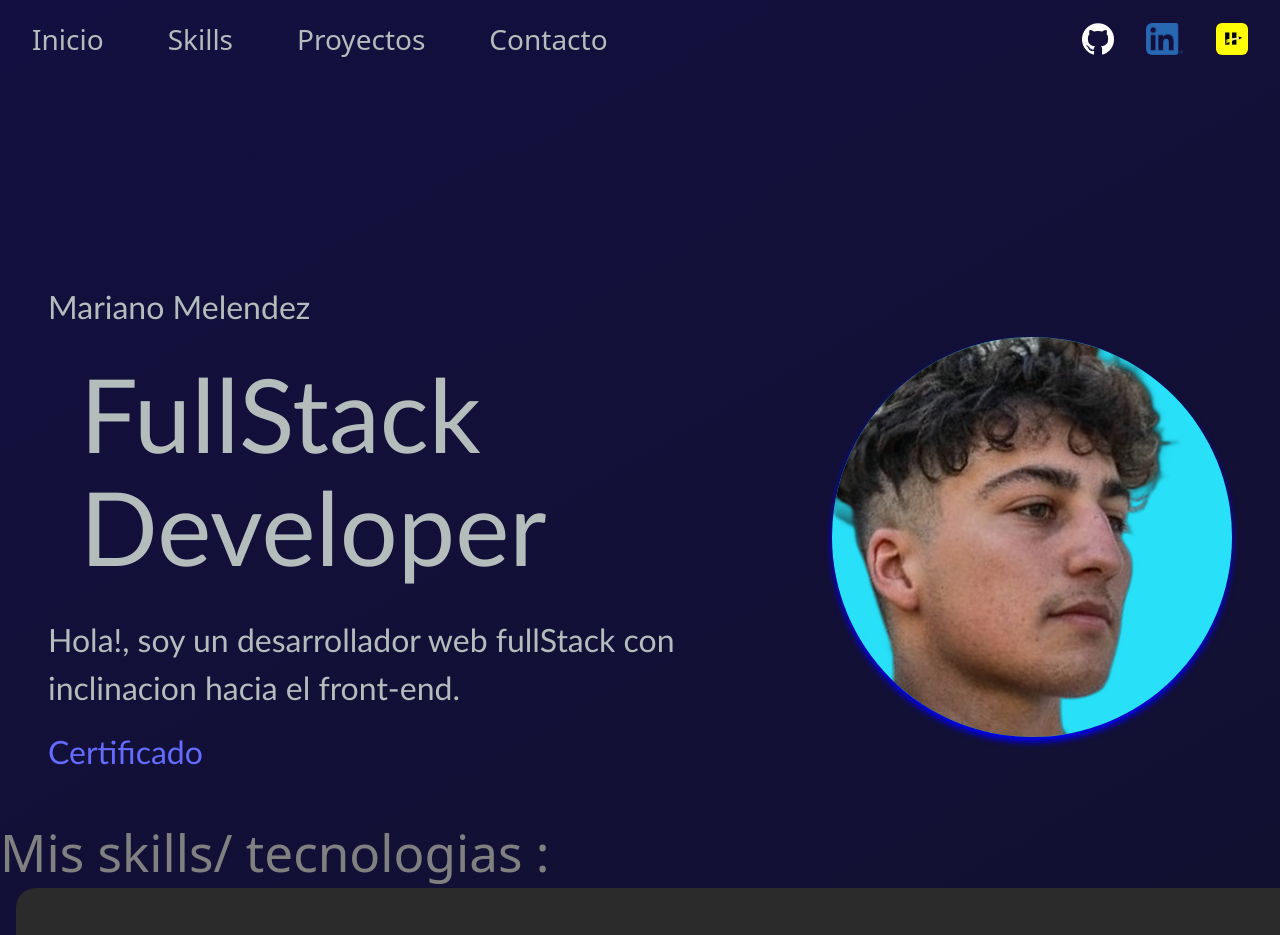
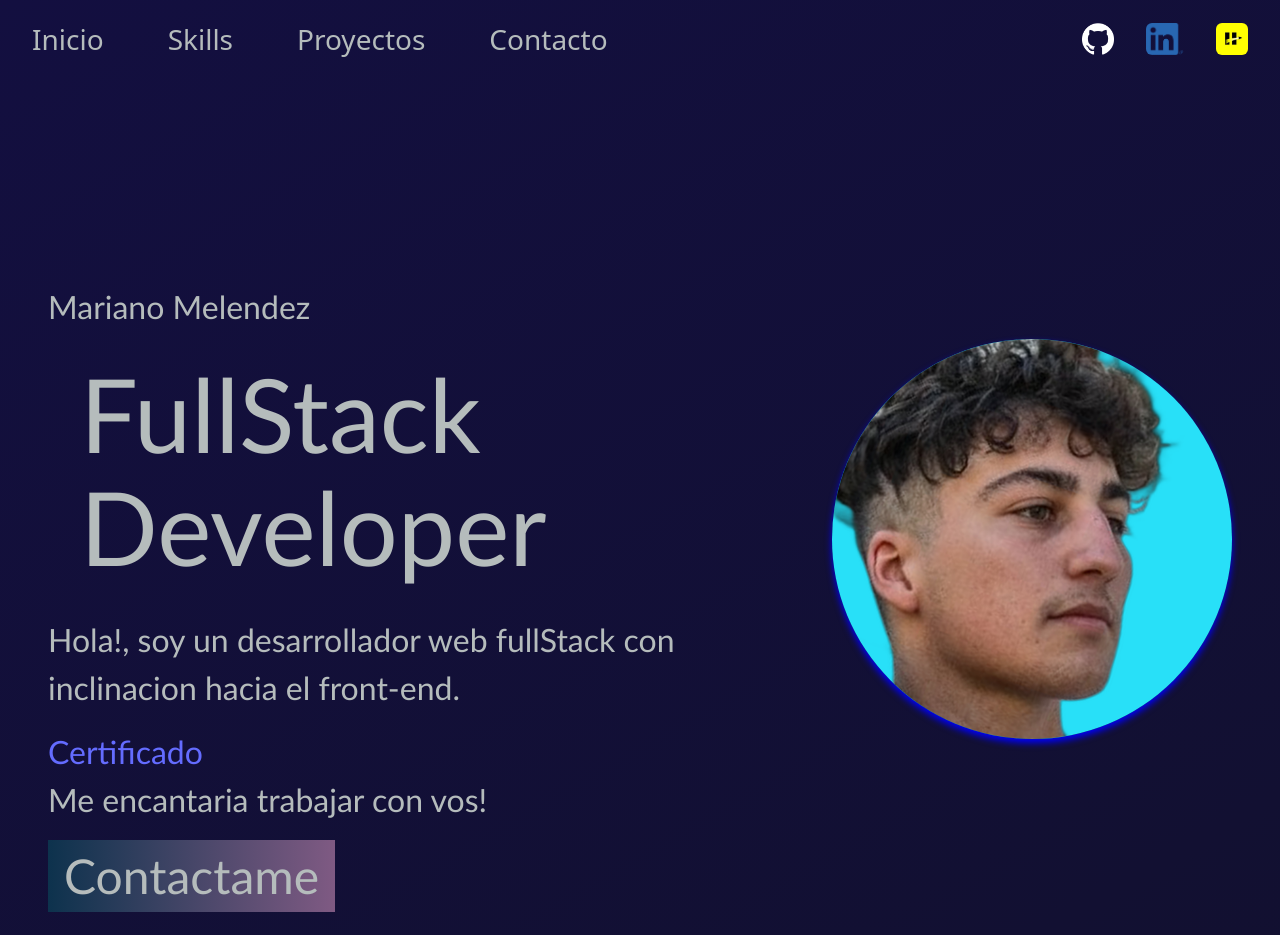
Before and after one commit to mariano3232/Portfolio, a React (Vite) app: page / in a window 1280 px wide. Shown: the top 935 px of the page. Built offline with nearby package versions, Linux system fonts and the light colour scheme.

Commit message:
call to action

```diff
--- a/src/App.jsx
+++ b/src/App.jsx
@@ -5,6 +5,7 @@ import styles from './App.module.css'
 import NavBar from './components/NavBar.jsx'
 import placeholder from './profile-pic.png'
 import Slider from './components/Carousel.jsx';
+import {Link} from 'react-scroll'
 import Projects from './components/Projects.jsx'
 import Footer from './components/Footer';
 import { ContactUs } from './components/ContactForm';
@@ -74,10 +75,14 @@ function App() {
         <div id="#Intro" className={styles.first}>
         <img src={placeholder}alt="??????" className={styles.img}/>
             <div className={styles.text}>
-                <h2>Mariano Melendez</h2>
+                <h2 className={styles.name}>Mariano Melendez</h2>
                 <h1 className={styles.bla}>FullStack Developer</h1>
                 <p>Hola!, soy un desarrollador web fullStack con inclinacion hacia el front-end.</p>
                 <a target='_blank' href="https://certificates.soyhenry.com/cert?id=9b5f78a5-4b44-49d5-8a8d-fc1db4a46a4d">Certificado</a>
+                <p>Me encantaria trabajar con vos!</p>
+                <Link activeClass="active" to="#ContactForm" spy={false} smooth={true} offset={-50} duration={500}>
+                    <p className={styles.contact}>Contactame</p>
+                </Link>
             </div>
         </div>
         <h1 ref={myContainer} className={styles.h1}>Mis skills/ tecnologias :</h1>
--- a/src/App.module.css
+++ b/src/App.module.css
@@ -171,3 +171,12 @@
     opacity: 0;
     transition: 700ms ease-in-out;
 }
+.contact{
+    font-size: 150%;
+    width: fit-content;
+    padding: 0 1rem;
+    background:linear-gradient(90deg,#0D324D,#7F5A83);
+}
+.contact:hover{
+    cursor: pointer;
+}
```
